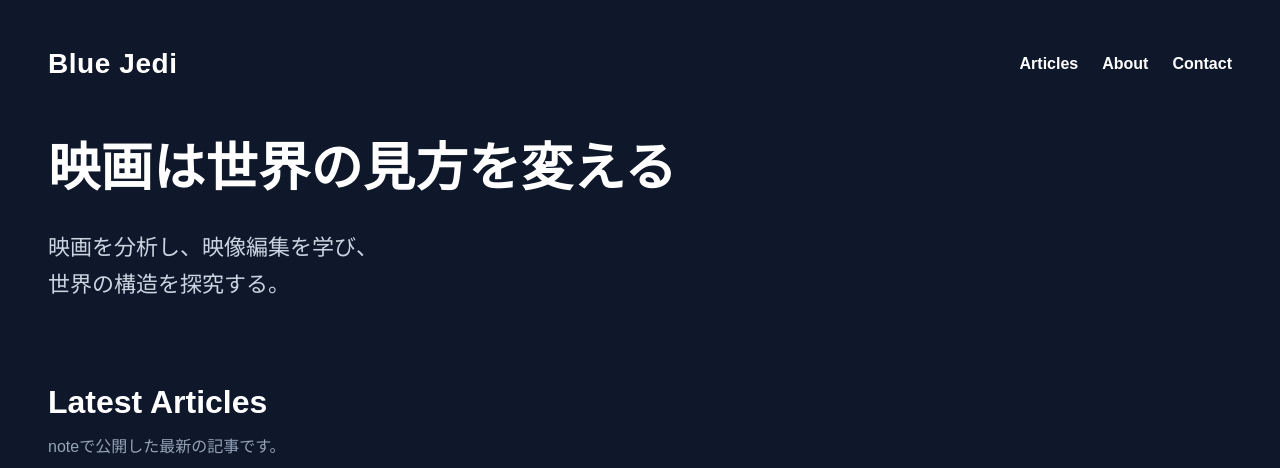
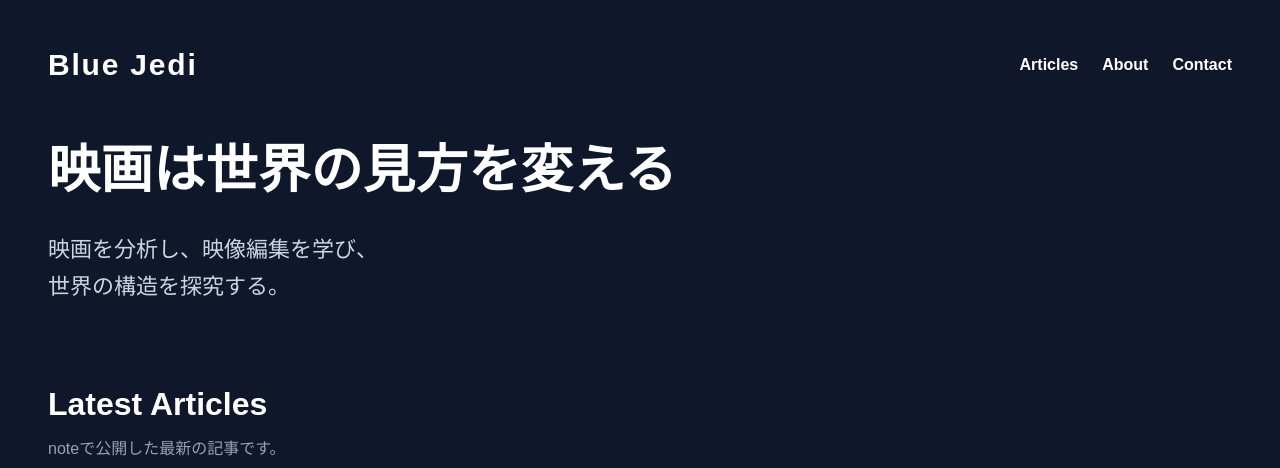
Before and after one commit to yotash/blue-jedi, a website: page index.html in a window 1280 px wide. Shown: the top 468 px of the page. Drawn offline with Linux system fonts and the light colour scheme.

```diff
--- a/style.css
+++ b/style.css
@@ -43,8 +43,9 @@ img {
 .header__logo {
     margin: 0;
 
-    font-size: 28px;
-    letter-spacing: 0.02em;
+    font-size: 30px;
+    font-weight: 700;
+    letter-spacing: 0.06em;
 }
 
 .header__nav {
```
